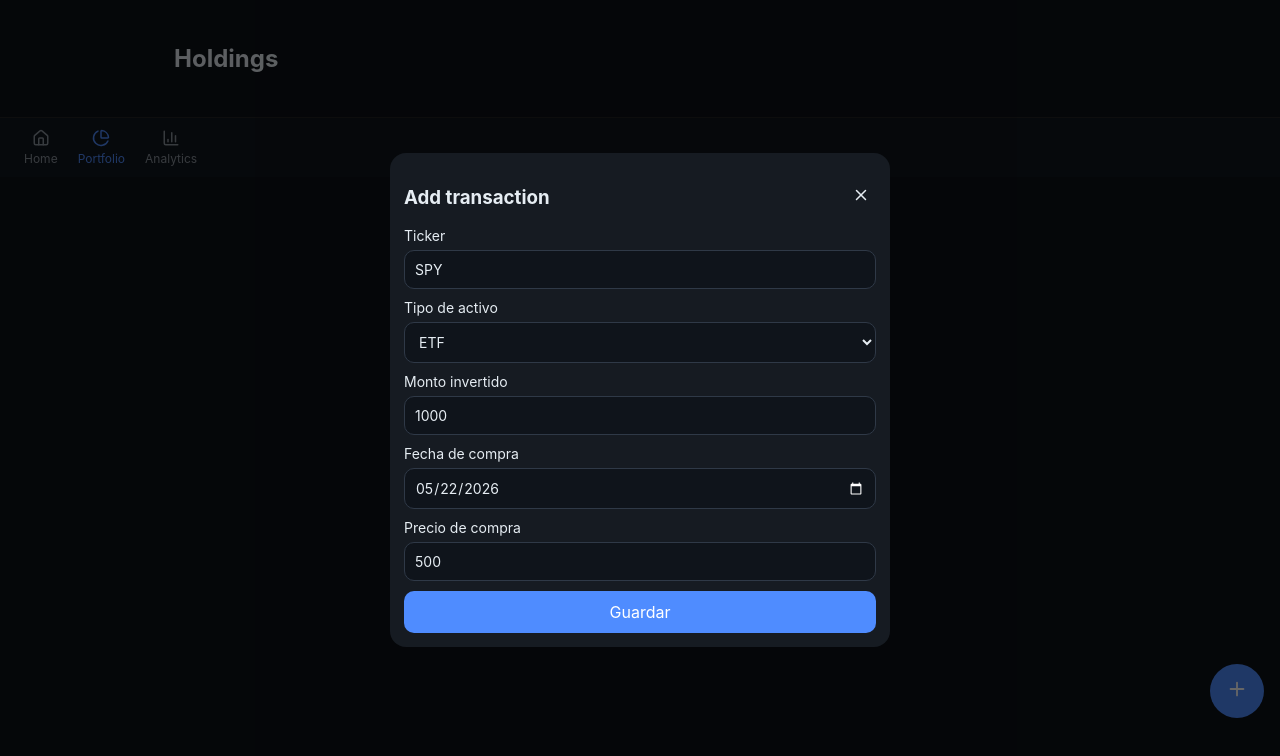
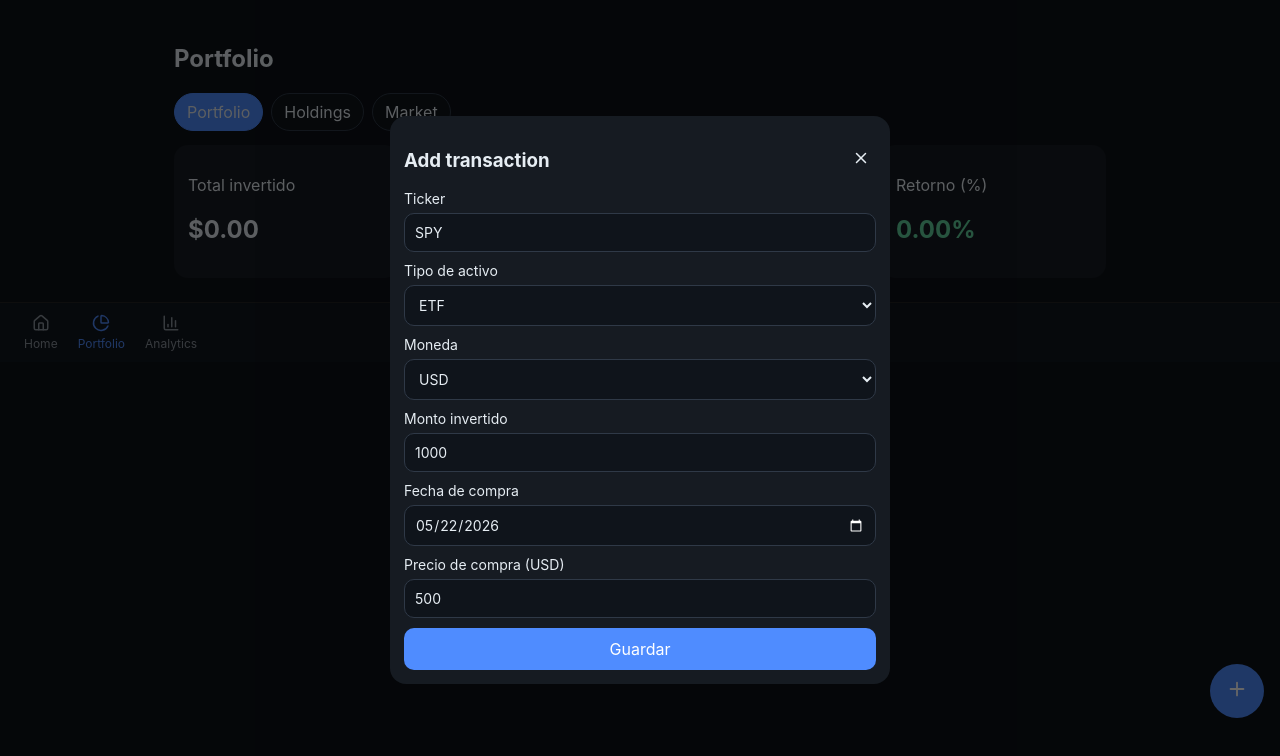
Before and after one commit to Ramirogravina/Trading101, a React (Vite) app: page /portfolio in a window 1280 px wide. Both pictures are taken after a click on the button 1237 px from the left and 691 px from the top of the page. Shown: the top 756 px of the page. Built offline with nearby package versions, Linux system fonts and the light colour scheme.

Commit message:
Restore portfolio tabs and manual holdings input

```diff
--- a/src/App.tsx
+++ b/src/App.tsx
@@ -19,7 +19,7 @@ export const App = () => {
     <Routes>
       <Route element={<AppLayout />}>
         <Route path="/" element={<DashboardPage holdings={holdings} />} />
-        <Route path="/portfolio" element={<PortfolioPage holdings={holdings} />} />
+        <Route path="/portfolio" element={<PortfolioPage holdings={holdings} onAddClick={() => setOpen(true)} />} />
         <Route path="/asset/:ticker" element={<AssetDetailPage holdings={holdings} />} />
         <Route path="/analytics" element={<AnalyticsPage holdings={holdings} />} />
         <Route path="*" element={<Navigate to="/" replace />} />
--- a/src/components/AddTransactionModal.tsx
+++ b/src/components/AddTransactionModal.tsx
@@ -11,6 +11,7 @@ type Props = {
 export const AddTransactionModal = ({ open, onClose, onAdd }: Props) => {
   const [ticker, setTicker] = useState('SPY');
   const [type, setType] = useState<AssetType>('ETF');
+  const [currency, setCurrency] = useState<'USD' | 'ARS'>('USD');
   const [investedAmount, setInvestedAmount] = useState('1000');
   const [purchaseDate, setPurchaseDate] = useState(new Date().toISOString().slice(0, 10));
   const [purchasePrice, setPurchasePrice] = useState('500');
@@ -22,6 +23,7 @@ export const AddTransactionModal = ({ open, onClose, onAdd }: Props) => {
       id: crypto.randomUUID(),
       ticker: ticker.toUpperCase(),
       type,
+      currency,
       investedAmount: Number(investedAmount),
       purchaseDate,
       purchasePrice: Number(purchasePrice),
@@ -33,9 +35,10 @@ export const AddTransactionModal = ({ open, onClose, onAdd }: Props) => {
     <div className="modal-title"><h3>Add transaction</h3><button type="button" onClick={onClose}><X size={18}/></button></div>
     <label>Ticker<input value={ticker} onChange={(e)=>setTicker(e.target.value)} required/></label>
     <label>Tipo de activo<select value={type} onChange={(e)=>setType(e.target.value as AssetType)}><option>CEDEAR</option><option>Bono</option><option>ETF</option><option>Acción USA</option></select></label>
+    <label>Moneda<select value={currency} onChange={(e)=>setCurrency(e.target.value as 'USD' | 'ARS')}><option value="USD">USD</option><option value="ARS">ARS</option></select></label>
     <label>Monto invertido<input type="number" value={investedAmount} onChange={(e)=>setInvestedAmount(e.target.value)} required/></label>
     <label>Fecha de compra<input type="date" value={purchaseDate} onChange={(e)=>setPurchaseDate(e.target.value)} required/></label>
-    <label>Precio de compra<input type="number" value={purchasePrice} onChange={(e)=>setPurchasePrice(e.target.value)} required/></label>
+    <label>Precio de compra ({currency})<input type="number" value={purchasePrice} onChange={(e)=>setPurchasePrice(e.target.value)} required/></label>
     <button className="btn" type="submit">Guardar</button>
   </form></div></div>;
 };
--- a/src/pages/PortfolioPage.tsx
+++ b/src/pages/PortfolioPage.tsx
@@ -1,9 +1,46 @@
 import { Holding } from '../types/portfolio';
 import { Link } from 'react-router-dom';
+import { useMemo, useState } from 'react';
+import { Plus } from 'lucide-react';
+import { mockAssets } from '../data/mockAssets';
 
-export const PortfolioPage = ({ holdings }: { holdings: Holding[] }) => <section className="page"><h1>Holdings</h1>
-  <div className="list">{holdings.map((h)=> <Link to={`/asset/${h.ticker}`} className="card holding" key={h.ticker}>
-    <div><strong>{h.ticker}</strong><p>{h.type}</p></div>
-    <div><p>{h.allocationPct.toFixed(1)}%</p><p>${h.currentValue.toFixed(2)}</p><p className={h.pnl>=0?'pos':'neg'}>{h.returnPct.toFixed(2)}%</p></div>
-  </Link>)}</div>
-</section>;
+type Tab = 'portfolio' | 'holdings' | 'market';
+
+export const PortfolioPage = ({ holdings, onAddClick }: { holdings: Holding[]; onAddClick: () => void }) => {
+  const [tab, setTab] = useState<Tab>('portfolio');
+  const totals = useMemo(() => {
+    const totalInvested = holdings.reduce((s, h) => s + h.investedAmount, 0);
+    const totalValue = holdings.reduce((s, h) => s + h.currentValue, 0);
+    const pnl = totalValue - totalInvested;
+    const ret = totalInvested ? (pnl / totalInvested) * 100 : 0;
+    return { totalInvested, totalValue, pnl, ret };
+  }, [holdings]);
+
+  return <section className="page"><h1>Portfolio</h1>
+    <div className="tabs">
+      <button className={tab === 'portfolio' ? 'tab active' : 'tab'} onClick={() => setTab('portfolio')}>Portfolio</button>
+      <button className={tab === 'holdings' ? 'tab active' : 'tab'} onClick={() => setTab('holdings')}>Holdings</button>
+      <button className={tab === 'market' ? 'tab active' : 'tab'} onClick={() => setTab('market')}>Market</button>
+    </div>
+
+    {tab === 'portfolio' && <div className="stats-grid">
+      <article className="card"><p>Total invertido</p><h2>${totals.totalInvested.toFixed(2)}</h2></article>
+      <article className="card"><p>Valor actual</p><h2>${totals.totalValue.toFixed(2)}</h2></article>
+      <article className="card"><p>P/L</p><h2 className={totals.pnl >= 0 ? 'pos' : 'neg'}>${totals.pnl.toFixed(2)}</h2></article>
+      <article className="card"><p>Retorno (%)</p><h2 className={totals.ret >= 0 ? 'pos' : 'neg'}>{totals.ret.toFixed(2)}%</h2></article>
+    </div>}
+
+    {tab === 'holdings' && <>
+      <div className="section-title"><h2>Todas tus compras</h2><button className="icon-btn" onClick={onAddClick}><Plus size={18} /></button></div>
+      <div className="list">{holdings.map((h)=> <Link to={`/asset/${h.ticker}`} className="card holding" key={h.ticker}>
+        <div><strong>{h.ticker}</strong><p>{h.type}</p></div>
+        <div><p>{h.allocationPct.toFixed(1)}%</p><p>${h.currentValue.toFixed(2)}</p><p className={h.pnl>=0?'pos':'neg'}>{h.returnPct.toFixed(2)}%</p></div>
+      </Link>)}</div>
+    </>}
+
+    {tab === 'market' && <div className="list">{mockAssets.map((asset) => <article className="card holding" key={asset.ticker}>
+      <div><strong>{asset.ticker}</strong><p>{asset.type}</p></div>
+      <div><p>{asset.name}</p><p>{asset.currency} {asset.currentPrice.toFixed(2)}</p></div>
+    </article>)}</div>}
+  </section>;
+};
--- a/src/styles.css
+++ b/src/styles.css
@@ -10,4 +10,9 @@
 label{display:grid;gap:6px;margin-bottom:10px;font-size:14px}input,select,button{font:inherit}input,select{background:#0f141b;color:var(--text);border:1px solid #2f3947;border-radius:10px;padding:10px}
 .btn{width:100%;padding:11px;border:none;border-radius:10px;background:var(--accent);color:white}.modal-title{display:flex;justify-content:space-between;align-items:center}.modal-title button{background:transparent;border:none;color:var(--text)}
 .pos{color:#61d39d}.neg{color:#ff7b72}
+.tabs{display:flex;gap:8px;margin-bottom:14px}
+.tab{background:#0f141b;border:1px solid #2f3947;color:var(--text);padding:8px 12px;border-radius:999px}
+.tab.active{background:var(--accent);border-color:var(--accent)}
+.section-title{display:flex;align-items:center;justify-content:space-between;margin-bottom:10px}
+.icon-btn{width:34px;height:34px;border-radius:50%;border:none;background:var(--accent);color:#fff;display:grid;place-items:center}
 @media(min-width:768px){.page{padding:24px}.stats-grid{grid-template-columns:repeat(4,1fr)}.bottom-nav{position:sticky;top:0;height:60px;padding:0 24px;justify-content:flex-start;gap:20px}}
--- a/src/types/portfolio.ts
+++ b/src/types/portfolio.ts
@@ -12,6 +12,7 @@ export interface Transaction {
   id: string;
   ticker: string;
   type: AssetType;
+  currency: 'USD' | 'ARS';
   investedAmount: number;
   purchaseDate: string;
   purchasePrice: number;
```
